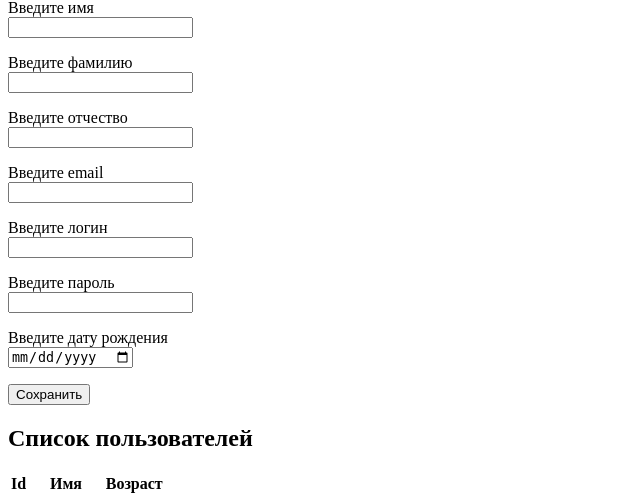
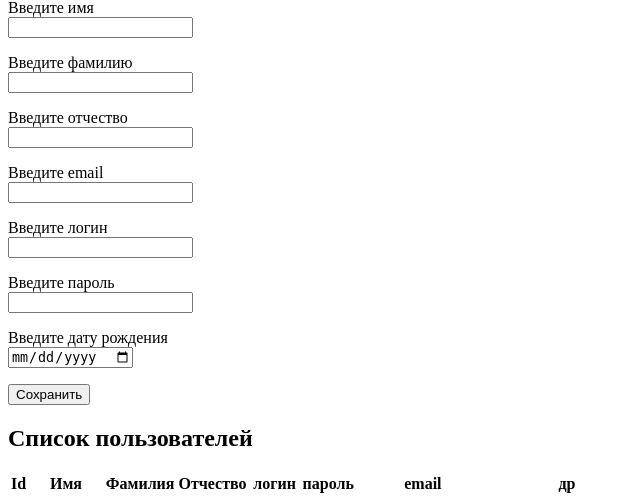
Before and after one commit to AnastasiiaRed/user, a Django app: page / in a window 1280 px wide. Shown: the part 17-514 px from the top of the page, without its empty margins (0-640 px from the left). Run offline with Django 3.2, Linux system fonts and the light colour scheme; data comes from the database, SQL or seed files in the repository.

Commit message:
some editing

```diff
--- a/user1/templates/index.html
+++ b/user1/templates/index.html
@@ -47,7 +47,7 @@
     {% if people.count > 0 %}
     <h2>Список пользователей</h2>
     <table>
-        <thead><th>Id</th><th>Имя</th><th>Возраст</th><th></th></thead>
+        <thead><th>Id</th><th>Имя</th><th>Фамилия</th><th>Отчество</th><th>логин</th><th>пароль</th><th>email</th><th>др</th></thead>
         {% for person in people %}
         <tr>
             <td>{{ person.id }}</td>
```
